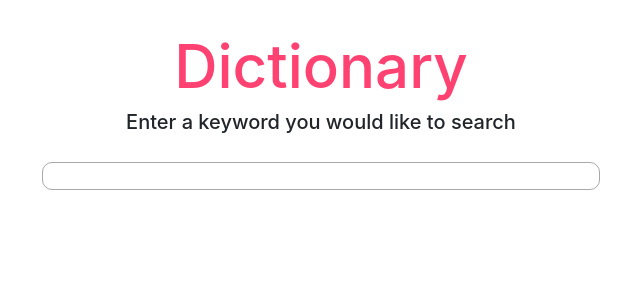
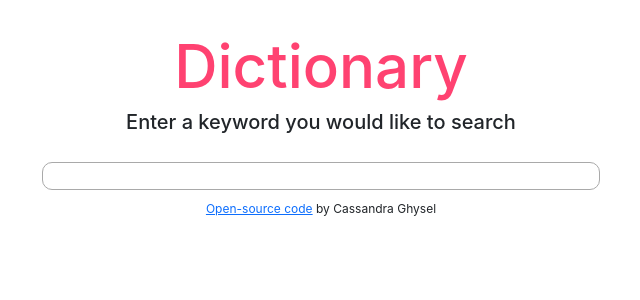
Before and after one commit to Cassieopeia/dictionary-app-project, a React (Create React App) app: page / in a window 1280 px wide. Shown: the top 300 px of the page, without its empty margins (319-959 px from the left). Built offline with nearby package versions, Linux system fonts and the light colour scheme.

Commit message:
Footer added with link

```diff
--- a/src/App.css
+++ b/src/App.css
@@ -10,3 +10,9 @@ h3 {
   text-align: center;
   padding-bottom: 20px;
 }
+
+p {
+  text-align: center;
+  padding-top: 10px;
+  font-size: 12px;
+}
--- a/src/App.js
+++ b/src/App.js
@@ -8,6 +8,10 @@ function App() {
      <h3>Enter a keyword you would like to search</h3>
      <Dictionary />
      </div>
+     <div className="Footer">
+     <p> <a href="https://github.com/Cassieopeia/dictionary-app-project" target="_blank" rel="noreferrer">
+       Open-source code</a> by Cassandra Ghysel </p>
+       </div>
     </div>
   );
 }
```
